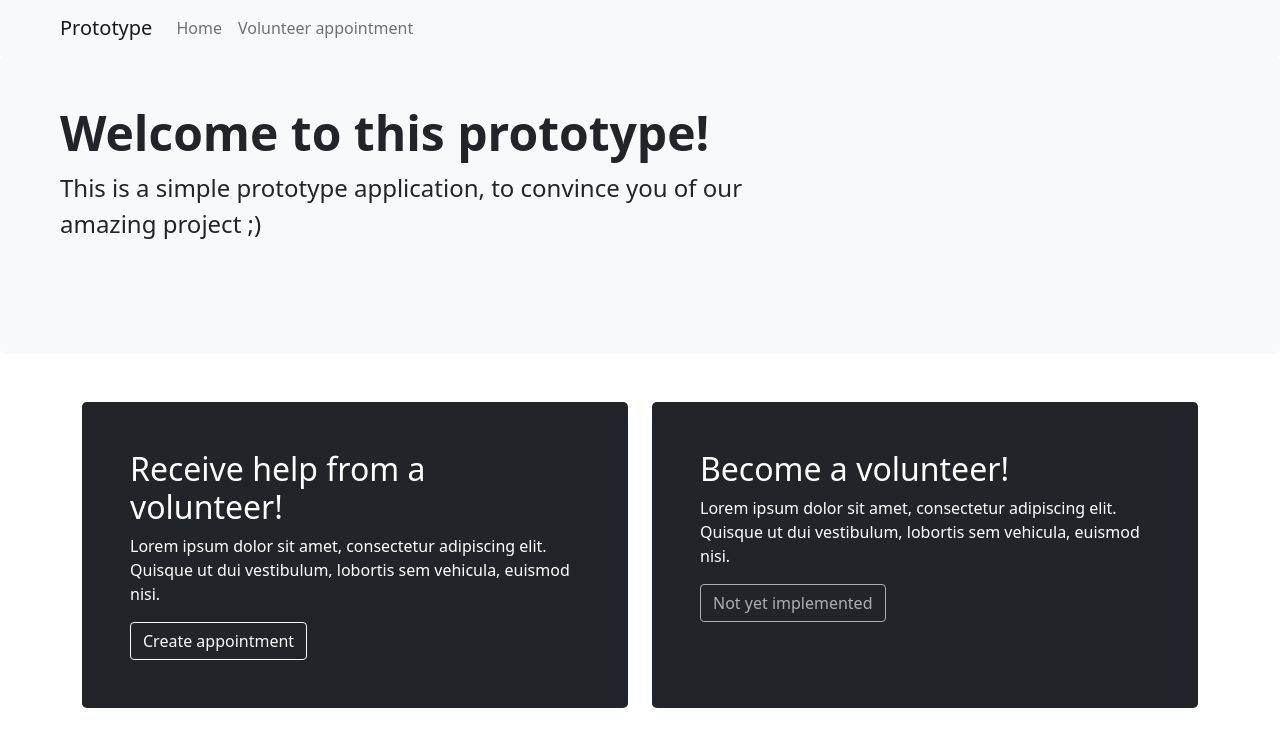
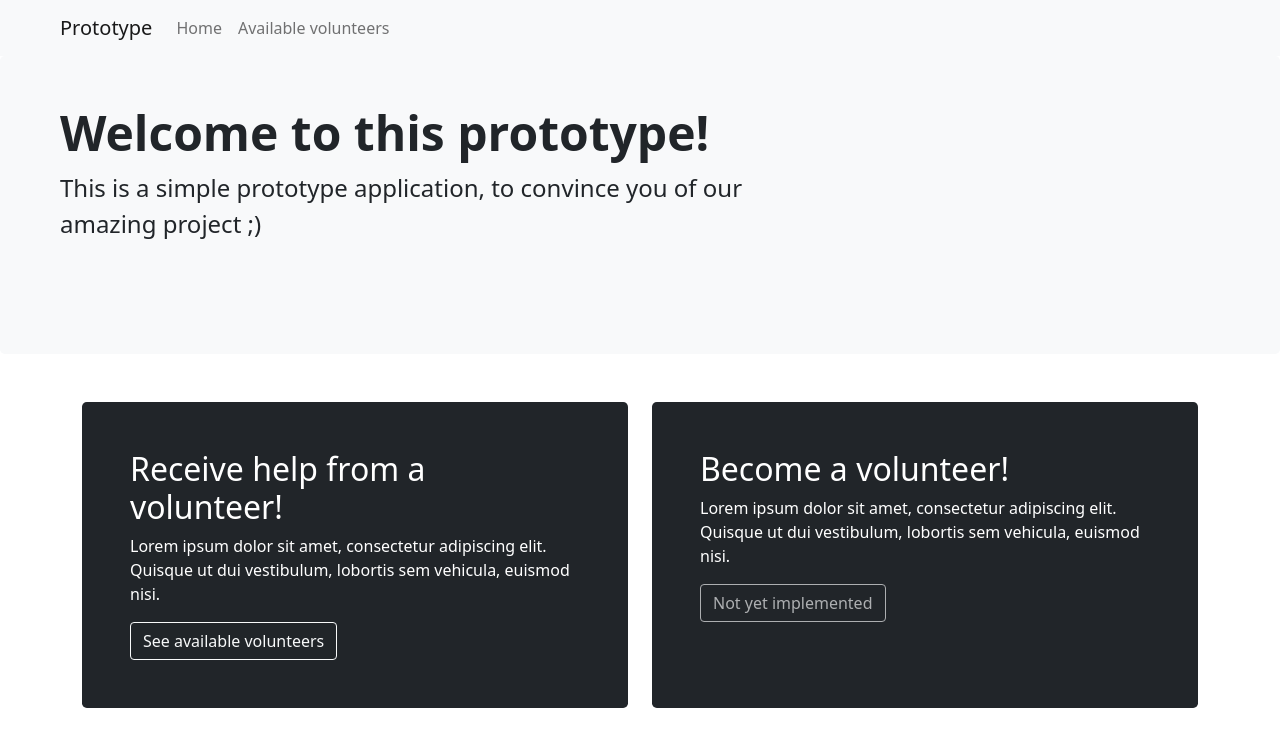
Before and after one commit to RobertBlaauwendraad/re-prototype, a Vue app: page / in a window 1280 px wide. Shown: the top 746 px of the page. Built offline with nearby package versions, Linux system fonts and the light colour scheme.

Commit message:
Changed components names

```diff
--- a/src/assets/js/router.js
+++ b/src/assets/js/router.js
@@ -1,5 +1,5 @@
 import Home from "@/components/views/Home";
-import VolunteerAppointment from "@/components/views/VolunteerAppointment";
+import AvailableVolunteers from "@/components/views/AvailableVolunteers";
 import {createRouter, createWebHistory} from 'vue-router'
 
 const routes = [
@@ -22,26 +22,24 @@ const routes = [
     }
   },
   {
-    path: '/need-volunteer',
-    name: 'volunteer-appointment',
-    component: VolunteerAppointment,
+    path: '/available-volunteers',
+    name: 'available-volunteers',
+    component: AvailableVolunteers,
     meta: {
-      title: 'Volunteer Appointment - Prototype',
+      title: 'Available Volunteers - Prototype',
       metaTags: [
         {
           name: 'description',
-          content: 'The volunteer appointment page of our prototype.'
+          content: 'The Available Volunteers page of our prototype.'
         },
         {
           property: 'og:description',
-          content: 'The volunteer appointment page of our prototype.'
+          content: 'The Available Volunteers page of our prototype.'
         }
       ]
     }
   }
 ]
-
-
 
 const router = createRouter({
   history: createWebHistory(),
--- a/src/components/Navbar.vue
+++ b/src/components/Navbar.vue
@@ -8,7 +8,7 @@
       <div class="collapse navbar-collapse" id="navbarNavAltMarkup">
         <div class="navbar-nav">
           <router-link class="nav-link" :to="{name: 'home'}">Home</router-link>
-          <router-link class="nav-link" :to="{name: 'volunteer-appointment'}">Volunteer appointment</router-link>
+          <router-link class="nav-link" :to="{name: 'available-volunteers'}">Available volunteers</router-link>
         </div>
       </div>
     </div>
--- a/src/components/AvailableDayPart.vue
+++ b/src/components/RadioDayPart.vue
@@ -20,7 +20,7 @@
 import {capitalize} from "vue";
 
 export default {
-  name: "AvailableDay",
+  name: "RadioDayPart",
   props: {
     dayPart: {
       required: true
--- a/src/components/AvailableVolunteer.vue
+++ b/src/components/RadioVolunteer.vue
@@ -23,7 +23,7 @@
 
 <script>
 export default {
-  name: "AvailableVolunteer",
+  name: "RadioVolunteer",
   props: {
     volunteer: {
       required: true,
--- a/src/components/VolunteerSchedule.vue
+++ b/src/components/VolunteerAvailability.vue
@@ -1,8 +1,8 @@
 <template>
   <h3>Availability of {{ chosenVolunteer.name }}</h3>
-  <div class="card mt-4 overflow-auto">
+  <div class="card overflow-auto">
     <div class="list-group list-group-flush">
-      <AvailableDayPart
+      <RadioDayPart
         v-for="dayPart in futureAvailableDayParts"
         :dayPart="dayPart"
         :key="dayPart"
@@ -10,13 +10,14 @@
       />
     </div>
   </div>
+  <p v-if="futureAvailableDayParts.length === 0">Volunteer is currently not available!</p>
 </template>
 
 <script>
-import AvailableDayPart from "@/components/AvailableDayPart";
+import RadioDayPart from "@/components/RadioDayPart";
 export default {
-  name: "VolunteerSchedule",
-  components: {AvailableDayPart},
+  name: "VolunteerAvailability",
+  components: {RadioDayPart},
   props: {
     chosenVolunteer: {
       required: true
--- a/src/components/VolunteerList.vue
+++ b/src/components/VolunteerList.vue
@@ -1,7 +1,8 @@
 <template>
-  <div class="card mt-4 overflow-auto">
+  <h3>Available volunteers</h3>
+  <div class="card overflow-auto">
     <div class="list-group list-group-flush">
-      <AvailableVolunteer
+      <RadioVolunteer
         v-for="volunteer in volunteers"
         :volunteer="volunteer"
         :key="volunteer"
@@ -9,14 +10,15 @@
       />
     </div>
   </div>
+  <p v-if="volunteers.length === 0">No volunteers are currently available!</p>
 </template>
 
 <script>
-import AvailableVolunteer from "@/components/AvailableVolunteer";
+import RadioVolunteer from "@/components/RadioVolunteer";
 import volunteers from "@/assets/js/volunteers"
 export default {
   name: "VolunteerList",
-  components: {AvailableVolunteer},
+  components: {RadioVolunteer},
   data: () => ({
     chosenVolunteer: '',
     volunteers
--- a/src/components/views/VolunteerAppointment.vue
+++ b/src/components/views/AvailableVolunteers.vue
@@ -5,7 +5,7 @@
       v-model="chosenVolunteer"
       v-if="tabIndex === 0"
     />
-    <VolunteerSchedule
+    <VolunteerAvailability
       @input="changedDayPart"
       v-model="chosenDayPart"
       :chosenVolunteer="chosenVolunteer"
@@ -44,10 +44,10 @@
 
 <script>
 import VolunteerList from "@/components/VolunteerList";
-import VolunteerSchedule from "@/components/VolunteerSchedule";
+import VolunteerAvailability from "@/components/VolunteerAvailability";
 export default {
-  name: "VolunteerAppointment",
-  components: {VolunteerList, VolunteerSchedule},
+  name: "AvailableVolunteers",
+  components: {VolunteerList, VolunteerAvailability},
   data: () => ({
     tabIndex: 0,
     finalTab: 1,
--- a/src/components/views/Home.vue
+++ b/src/components/views/Home.vue
@@ -8,7 +8,7 @@
           <p>
             Lorem ipsum dolor sit amet, consectetur adipiscing elit. Quisque ut dui vestibulum, lobortis sem vehicula, euismod nisi.
           </p>
-          <router-link :to="{name: 'volunteer-appointment'}" class="btn btn-outline-light">Create appointment</router-link>
+          <router-link :to="{name: 'available-volunteers'}" class="btn btn-outline-light">See available volunteers</router-link>
         </div>
       </div>
       <div class="col-md-6 mb-4">
```
